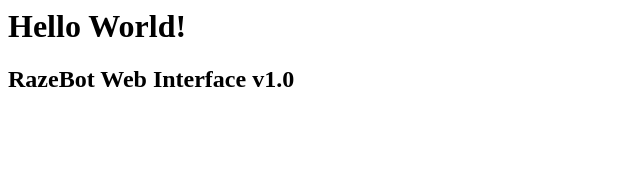
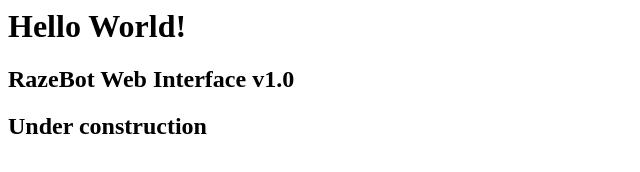
Before and after one commit to robotprobot/razebot, a plain HTML site: page docs/index.html in a window 1280 px wide. Shown: the whole page, without its empty margins (0-640 px from the left). Drawn offline with Linux system fonts and the light colour scheme.

Commit message:
website update

```diff
--- a/docs/index.html
+++ b/docs/index.html
@@ -1,2 +1,3 @@
 <h1>Hello World!<h1>
 <h2>RazeBot Web Interface v1.0<h2>
+<h2>Under construction<h2>
```
